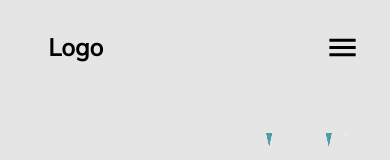
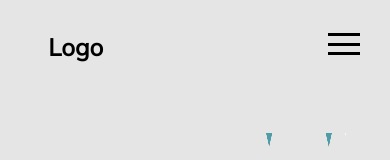
Before and after one commit to coolpythoncodes/spare-parts, a React (Create React App) app: page / in a window 390 px wide. Shown: the top 160 px of the page. Built offline with nearby package versions, Linux system fonts and the light colour scheme.

Commit message:
hamburger menu animation

```diff
--- a/src/Components/NavBar.js
+++ b/src/Components/NavBar.js
@@ -1,12 +1,13 @@
-import { Close, Menu } from '@material-ui/icons';
 import '../Sass/navbar.scss';
 
 const NavBar = ({ children,onToggle,menuToggle }) => {
 
     return (
        <>
-        <div className="menu-btn" onClick={onToggle}>
-            {!menuToggle ? <Menu fontSize='large' /> : <Close fontSize='large' />}
+        <div className={`menu-btn ${menuToggle ? 'close' : null}`} onClick={onToggle}>
+            <div className="menu-btn-line"></div>
+            <div className="menu-btn-line"></div>
+            <div className="menu-btn-line"></div>
         </div>
          <div className='navbar'>
            <div id="logo">Logo</div>
--- a/src/Sass/_config.scss
+++ b/src/Sass/_config.scss
@@ -21,7 +21,7 @@ img{
 
 .menu-btn{
     position: fixed;
-    top:30px;
+    top:33px;
     right:30px;
     z-index: 2;
     display: none;
--- a/src/Sass/_mobile.scss
+++ b/src/Sass/_mobile.scss
@@ -54,7 +54,39 @@
 
     .menu-btn{
         display: block;
+        transition: all 0.5s ease-out;
+
+        &-line{
+            width: 2rem;
+            height: 0.2rem;
+            margin-bottom: 0.4rem;
+            background: #000;
+        }
+
     }
+
+    .close{
+        transform: rotate(180deg);
+
+        .menu-btn-line {
+            //   Line 1 - Rotate
+            &:nth-child(1) {
+                transform: rotate(45deg) translate(5px, 5px);
+            }
+
+            // Line 2 - Hide
+            &:nth-child(2) {
+                opacity: 0;
+            }
+
+            // Line 3 - Rotate
+            &:nth-child(3) {
+
+                transform: rotate(-45deg) translate(8px, -8px);
+            }
+        }
+    }
+
 
     .navbar{
 
```
Also changed, not shown: 1 other file (tests, documents, lock files or other folders).
